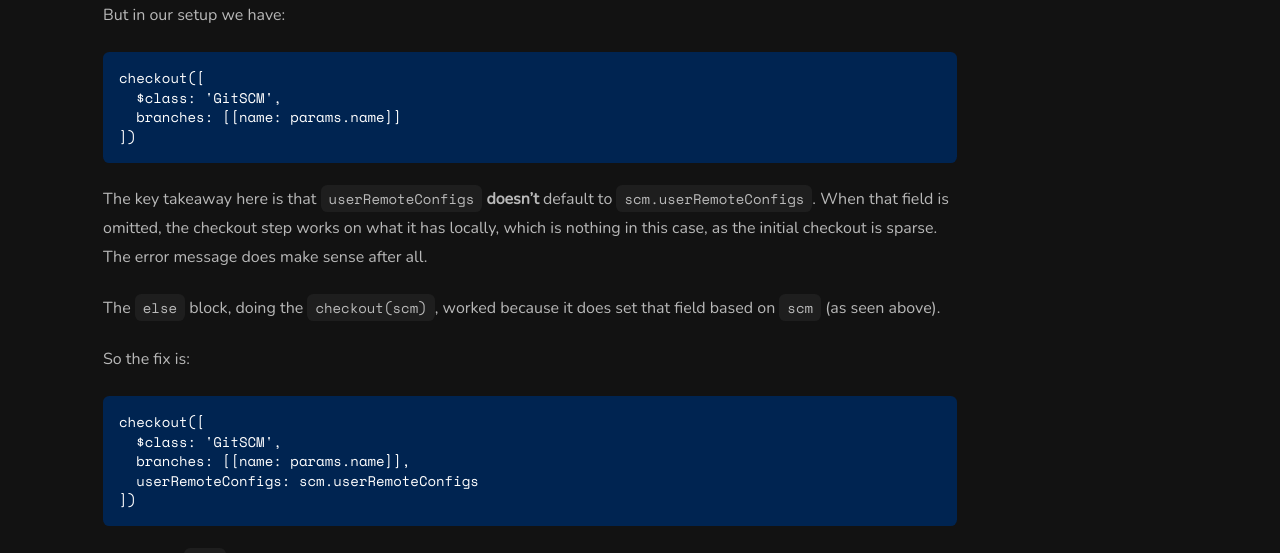
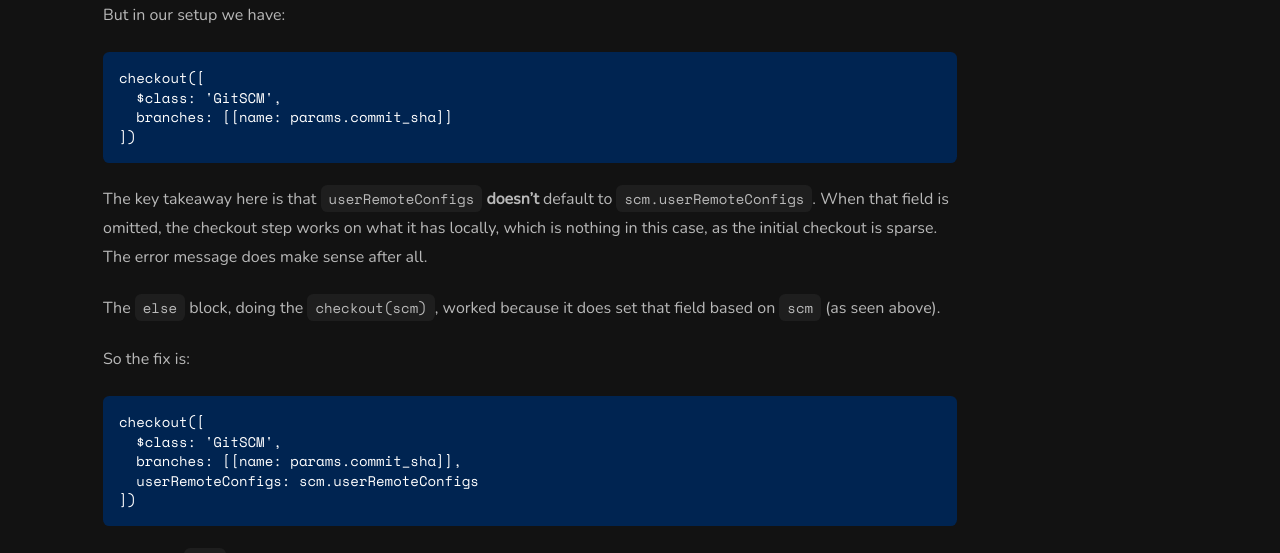
Before and after one commit to ervinb/ervinb.github.io, a Jekyll site: the page built from _posts/2020-04-25-jenkins-checkout-specific-commit.md, in a window 1280 px wide and 900 px high, scrolled down 6777 px. Shown: the part 193-746 px from the top of the window. Built offline with Jekyll 4.4.1, drawn with Linux system fonts in a browser that asks for light colours; nearby versions of some CDN libraries; comment, search, counter and statistics services are not loaded.

Commit message:
Update 2020-04-25-jenkins-checkout-specific-commit.md

````diff
--- a/_posts/2020-04-25-jenkins-checkout-specific-commit.md
+++ b/_posts/2020-04-25-jenkins-checkout-specific-commit.md
@@ -123,7 +123,7 @@ But in our setup we have:
 ```
 checkout([
   $class: 'GitSCM',
-  branches: [[name: params.name]]
+  branches: [[name: params.commit_sha]]
 ])
 ```
 
@@ -136,7 +136,7 @@ So the fix is:
 ```
 checkout([
   $class: 'GitSCM',
-  branches: [[name: params.name]],
+  branches: [[name: params.commit_sha]],
   userRemoteConfigs: scm.userRemoteConfigs
 ])
 ```
````
